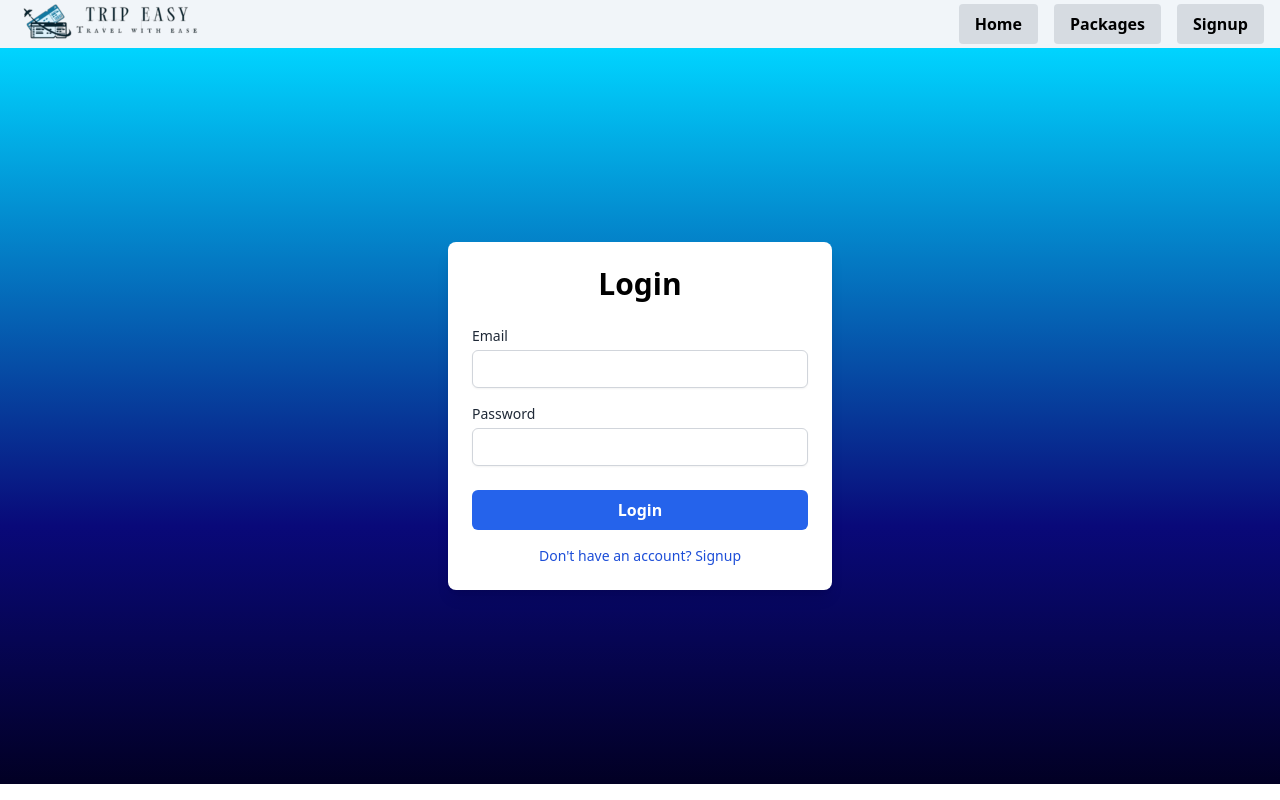
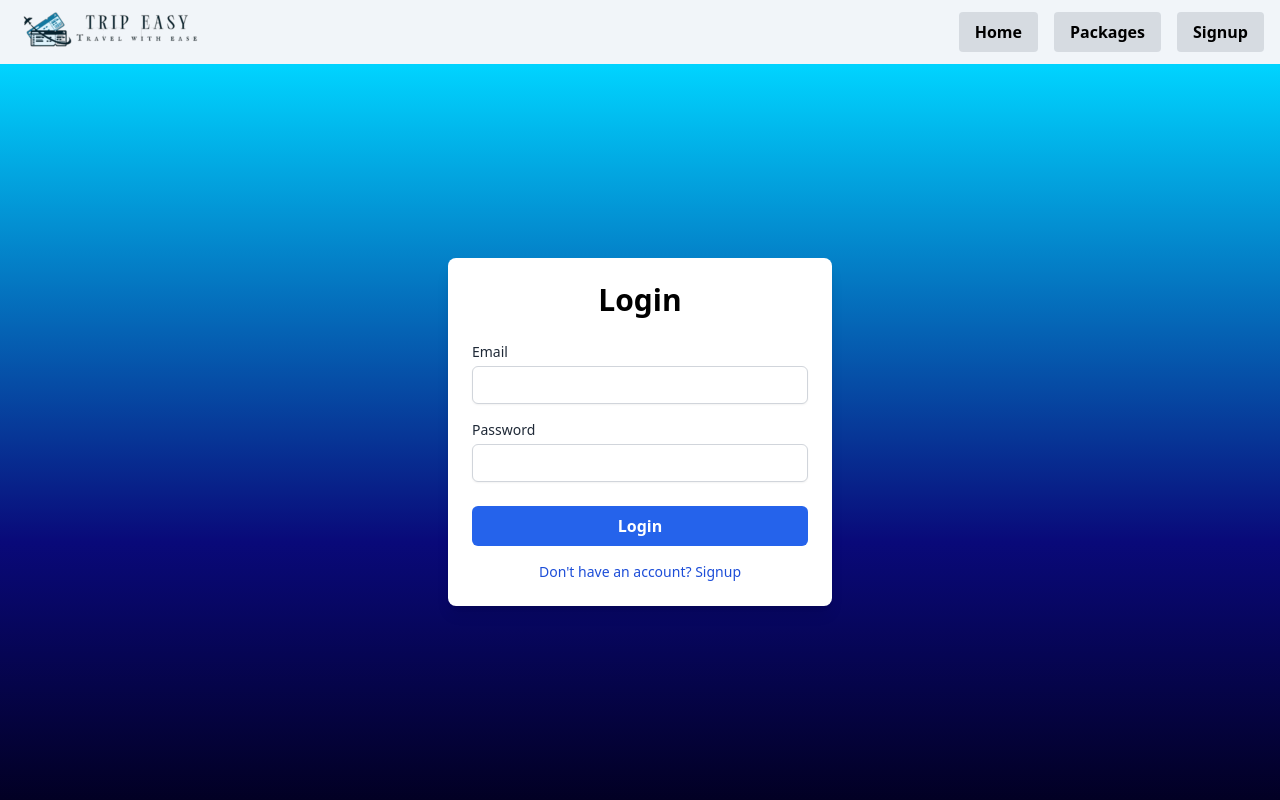
Before and after one commit to roshan798/Trip-Easy, a React (Vite) app in the folder client/: page /login in a window 1280 px wide. Built offline with nearby package versions, Linux system fonts and the light colour scheme; no server answers.

Commit message:
header y-axis padding increased

```diff
--- a/client/src/pages/components/Header.jsx
+++ b/client/src/pages/components/Header.jsx
@@ -8,7 +8,7 @@ const Header = () => {
     const { currentUser } = useSelector((state) => state.user);
     return (
         <>
-            <div className="px-4 flex items-center justify-between bg-slate-100 ">
+            <div className="px-4 flex items-center justify-between bg-slate-100 py-2 ">
                 <Link
                     to="/"
                     className="">
```
